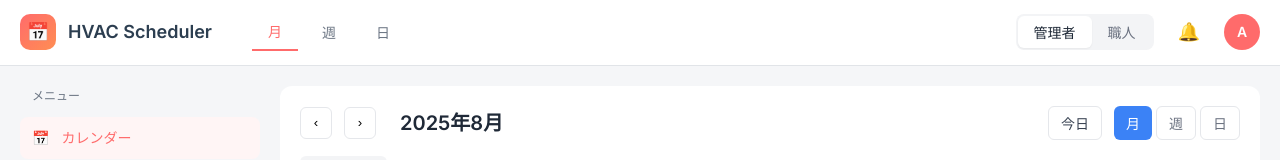
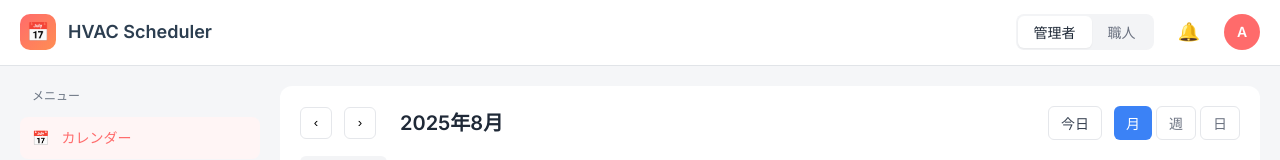
Before and after one commit to kosuke-kagatsume/air-conditioning-scheduler, a Next.js app: page /demo in a window 1280 px wide. Shown: the top 160 px of the page. Built offline with nearby package versions, Linux system fonts and the light colour scheme.

Commit message:
Remove unnecessary month/week/day navigation tabs from demo page

```diff
--- a/app/demo/page.tsx
+++ b/app/demo/page.tsx
@@ -56,50 +56,6 @@ export default function DemoPage() {
                   color: '#2c3e50'
                 }}>HVAC Scheduler</h1>
               </div>
-
-              {/* Navigation Tabs */}
-              <nav style={{ display: 'flex', gap: '8px' }}>
-                <button
-                  style={{
-                    padding: '8px 16px',
-                    background: 'transparent',
-                    color: '#ff6b6b',
-                    border: 'none',
-                    borderBottom: '2px solid #ff6b6b',
-                    fontSize: '14px',
-                    fontWeight: '500',
-                    cursor: 'pointer'
-                  }}
-                >
-                  月
-                </button>
-                <button
-                  style={{
-                    padding: '8px 16px',
-                    background: 'transparent',
-                    color: '#6c7684',
-                    border: 'none',
-                    fontSize: '14px',
-                    fontWeight: '500',
-                    cursor: 'pointer'
-                  }}
-                >
-                  週
-                </button>
-                <button
-                  style={{
-                    padding: '8px 16px',
-                    background: 'transparent',
-                    color: '#6c7684',
-                    border: 'none',
-                    fontSize: '14px',
-                    fontWeight: '500',
-                    cursor: 'pointer'
-                  }}
-                >
-                  日
-                </button>
-              </nav>
             </div>
 
             {/* ヘッダー右側 */}
```
